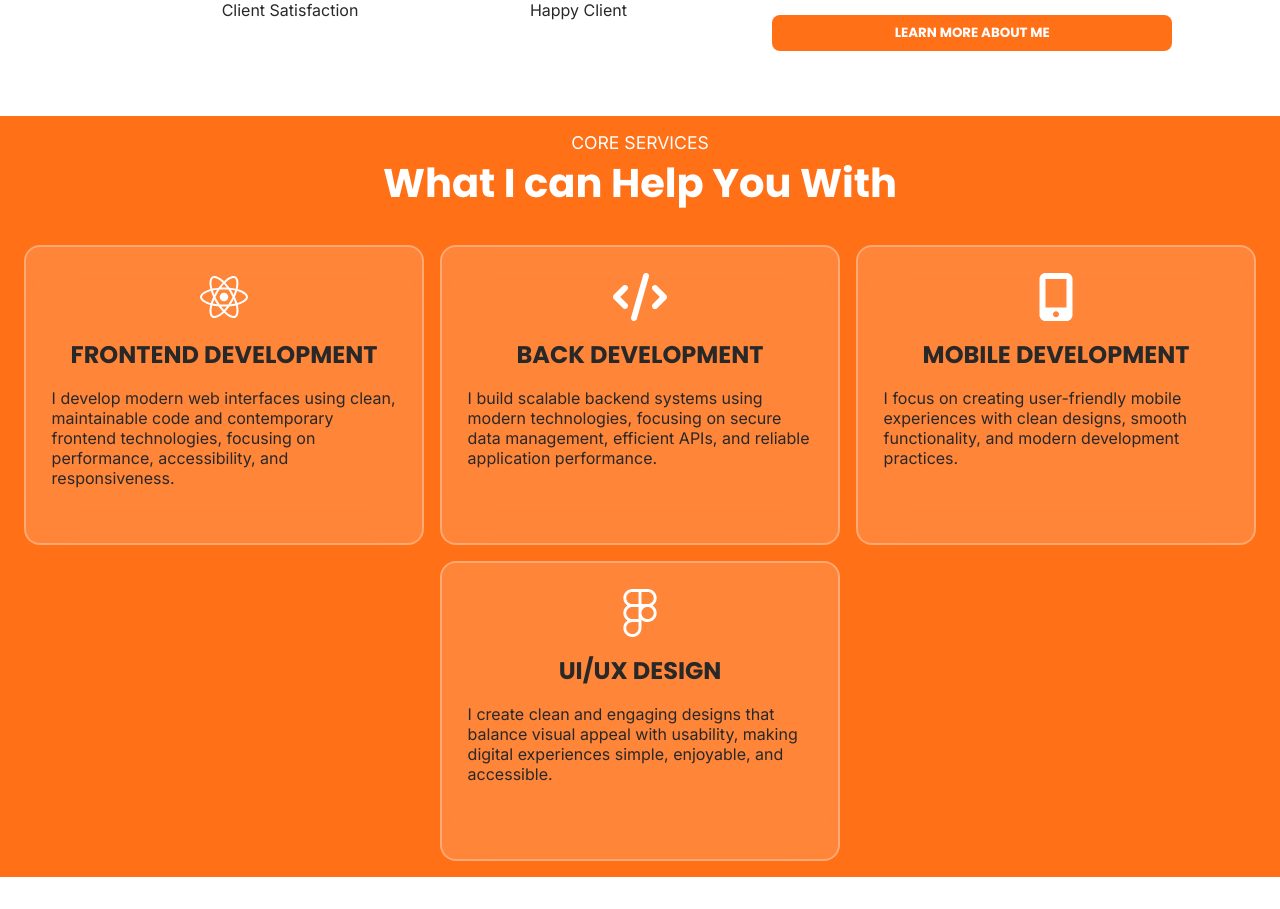
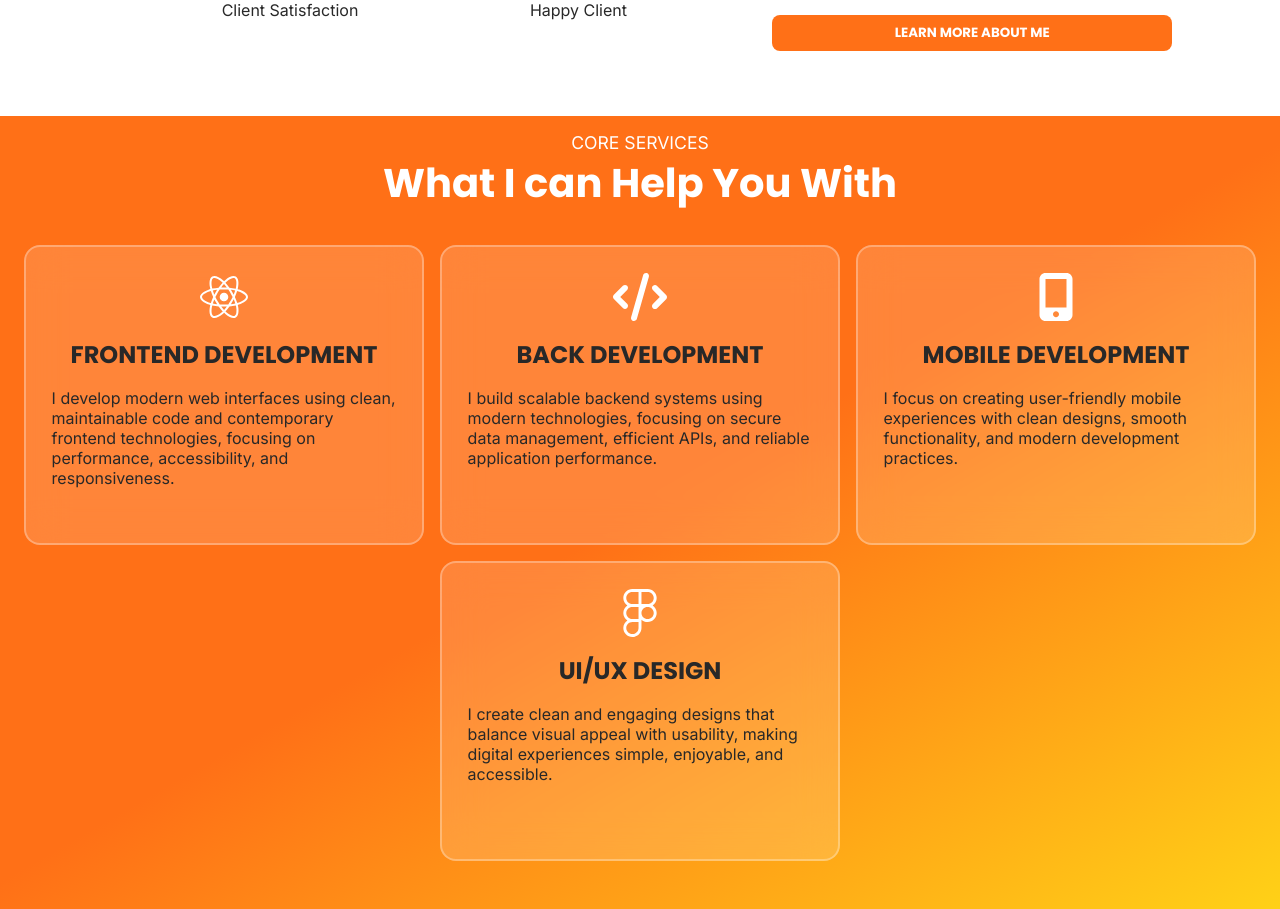
Before and after one commit to Hydrogen86/my-portfolio-react, a React (Vite) app: page / in a window 1280 px wide. Shown: the part 864-1773 px from the top of the page. Before the commit the page ends 1741 px from the top, so only its background shows below. Built offline with nearby package versions, Linux system fonts and the light colour scheme.

Commit message:
add color gradient

```diff
--- a/src/App.css
+++ b/src/App.css
@@ -4,6 +4,7 @@
 :root {
   --main-color: #ffffff;
   --pastel: #ff7017;
+  --gradient: #ffd117;
   --light-pastel: #ffa97331;
   --highlights: #e45d09;
 
--- a/src/css/Offer.css
+++ b/src/css/Offer.css
@@ -3,7 +3,8 @@
 .offer-section {
     width: 100%;
     padding: 1rem;
-    background-color: var(--pastel);
+    /* background-color: var(--pastel); */
+    background: linear-gradient(150deg, var(--pastel), var(--pastel), var(--gradient));
     text-align: center;
     color: var(--main-color);
 
@@ -23,6 +24,7 @@
     align-items: center;
     gap: 1rem;
     margin-top: 2rem;
+    margin-bottom: 2rem;
     padding: 0;
     flex-wrap: wrap;
 }
```
